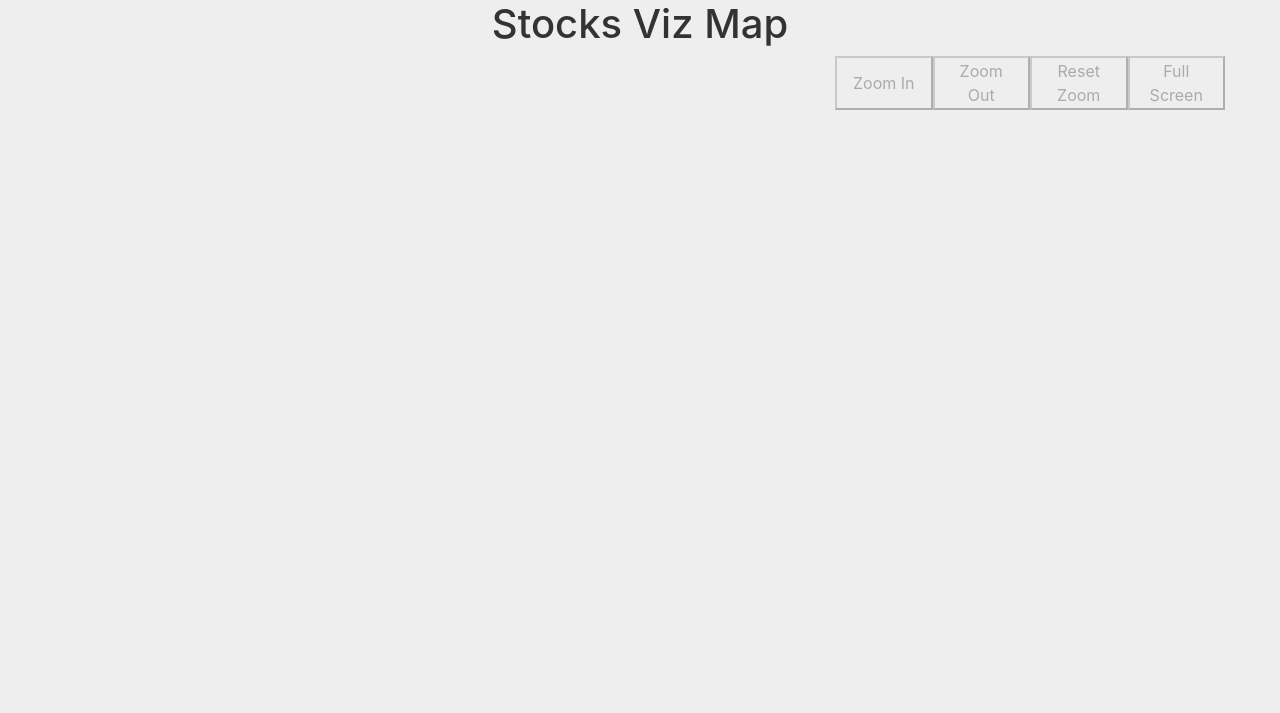
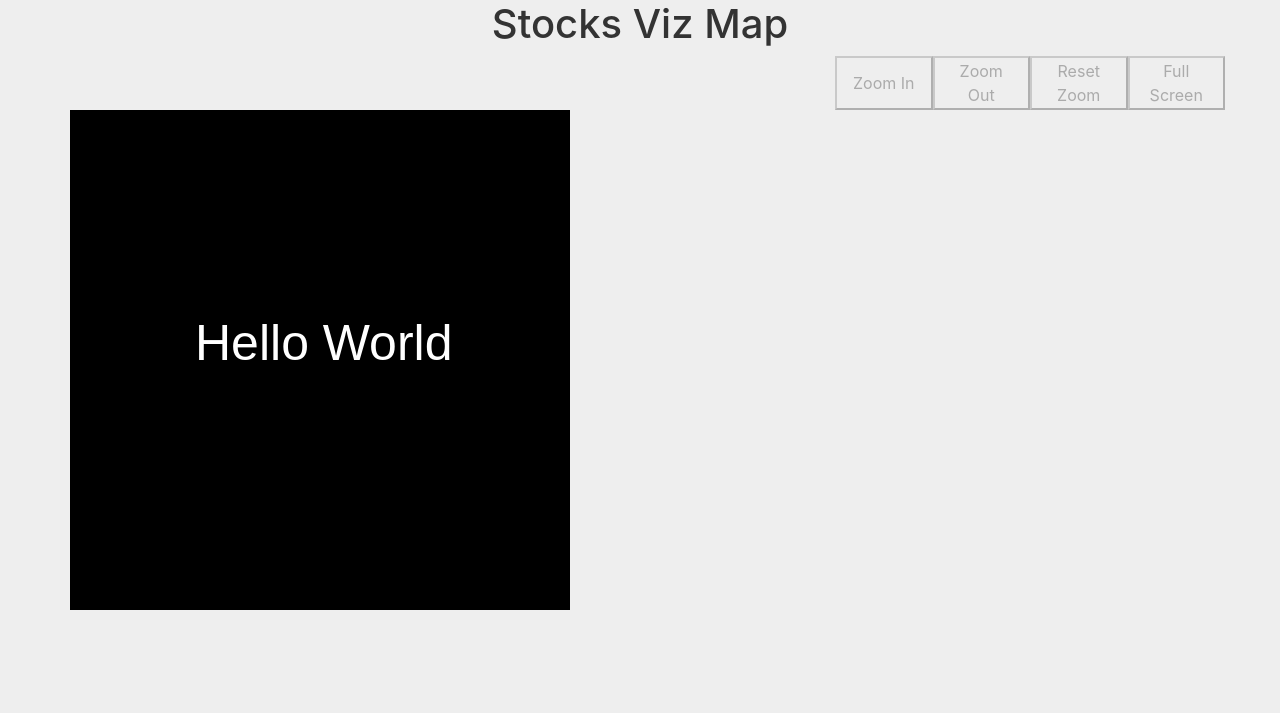
Before and after one commit to surajvkothari/StocksVizMap, a plain HTML site: page src/index.html in a window 1280 px wide. Shown: the top 713 px of the page. Drawn offline with nearby package versions, Linux system fonts and the light colour scheme.

Commit message:
Initialised JS

```diff
--- a/src/index.html
+++ b/src/index.html
@@ -19,7 +19,7 @@
             <button class="col-1" disabled>Full Screen</button>
         </div>
         <!-- Hard-coded canvas dimensions -->
-        <canvas id="map" width="1440px" height="600px"></canvas>
+        <canvas id="map" width="1440" height="600"></canvas>
     </div>
 
     <script type="module" src="https://cdn.jsdelivr.net/npm/bootstrap@6.0.0-alpha.1/dist/js/bootstrap.bundle.min.js" integrity="sha384-1a/pXj49ZQ1aHEmrJ+gMw1otqoVsYwlEnlD8mIfY2TV03r20Y0CN7uqx1tQogjPL" crossorigin="anonymous"></script>
--- a/src/main.js
+++ b/src/main.js
@@ -2,8 +2,20 @@
 Stocks Viz Map Script
 */
 
+function drawTest(ctx) {
+    ctx.fillStyle = "black";
+    ctx.fillRect(0, 0, 500, 500);
+
+    ctx.font = "50px Arial";
+    ctx.fillStyle = "white";
+    ctx.fillText("Hello World", 125, 250);
+}
+
 function main() {
-    console.log("JS loaded");
+    const canvas = document.getElementById("map");
+    const ctx = canvas.getContext("2d");
+
+    drawTest(ctx);
 };
 
 main();
```
